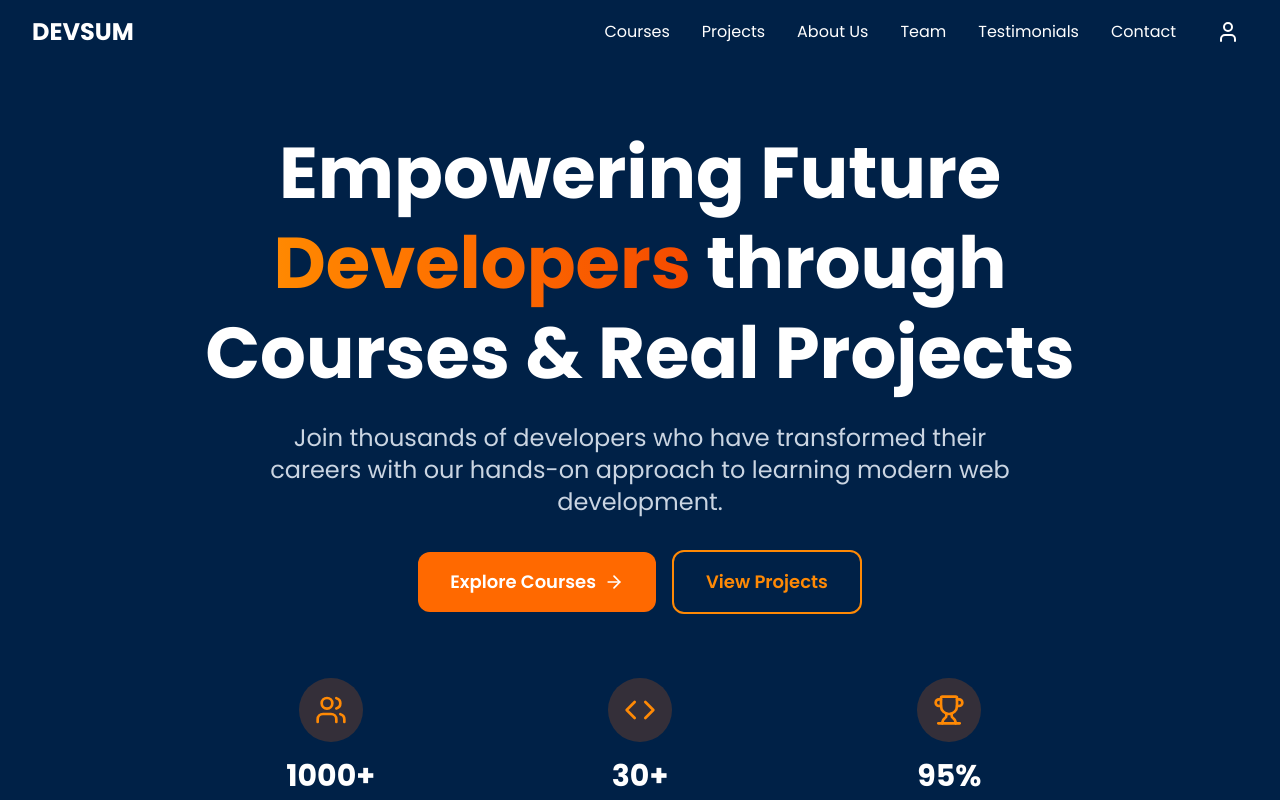
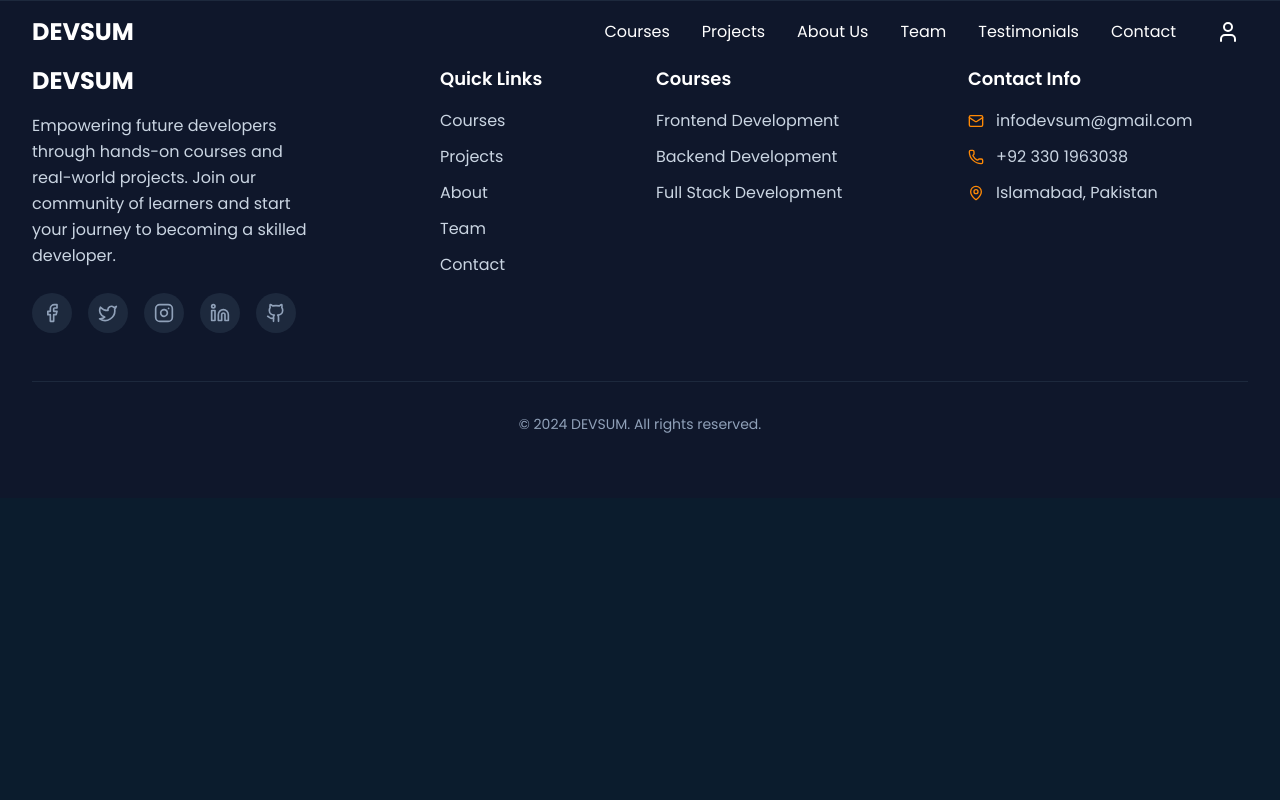
Before and after one commit to attiakhan121/Devsum, a React (Vite) app in the folder devsum/: page /contact in a window 1280 px wide. Shown: the top 800 px of the page. Built offline with nearby package versions, Linux system fonts and the light colour scheme.

Commit message:
Updated App.jsx - Working fine now

```diff
--- a/devsum/src/App.jsx
+++ b/devsum/src/App.jsx
@@ -16,11 +16,13 @@ import 'swiper/css/navigation';
 function App() {
   return (
     <>
+      <Router>
       <Navbar />
-      <HomePage />
+      <Routes>
+        <Route path="/" element={<HomePage />} />
+      </Routes>
       <Footer />
-
-
+    </Router>
     </>
   );
 }
--- a/devsum/src/main.jsx
+++ b/devsum/src/main.jsx
@@ -2,12 +2,10 @@ import { StrictMode } from "react";
 import { createRoot } from "react-dom/client";
 import "./index.css";
 import App from "./App.jsx";
-import { BrowserRouter } from "react-router-dom";
+
 
 createRoot(document.getElementById("root")).render(
-  <BrowserRouter>
     <StrictMode>
       <App />
     </StrictMode>
-  </BrowserRouter>
 );
```
Also changed, not shown: devsum/src/pages/HomePage.jsx (+2 -6 lines).
